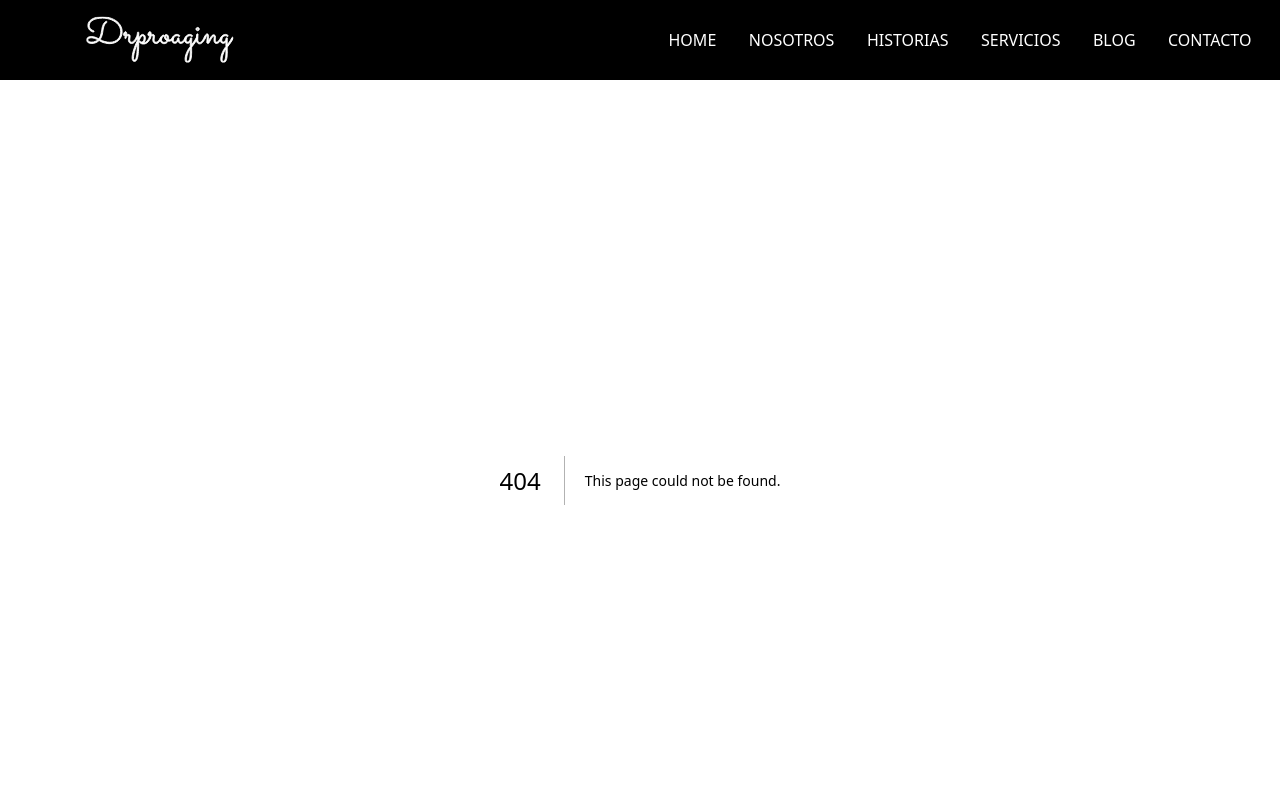
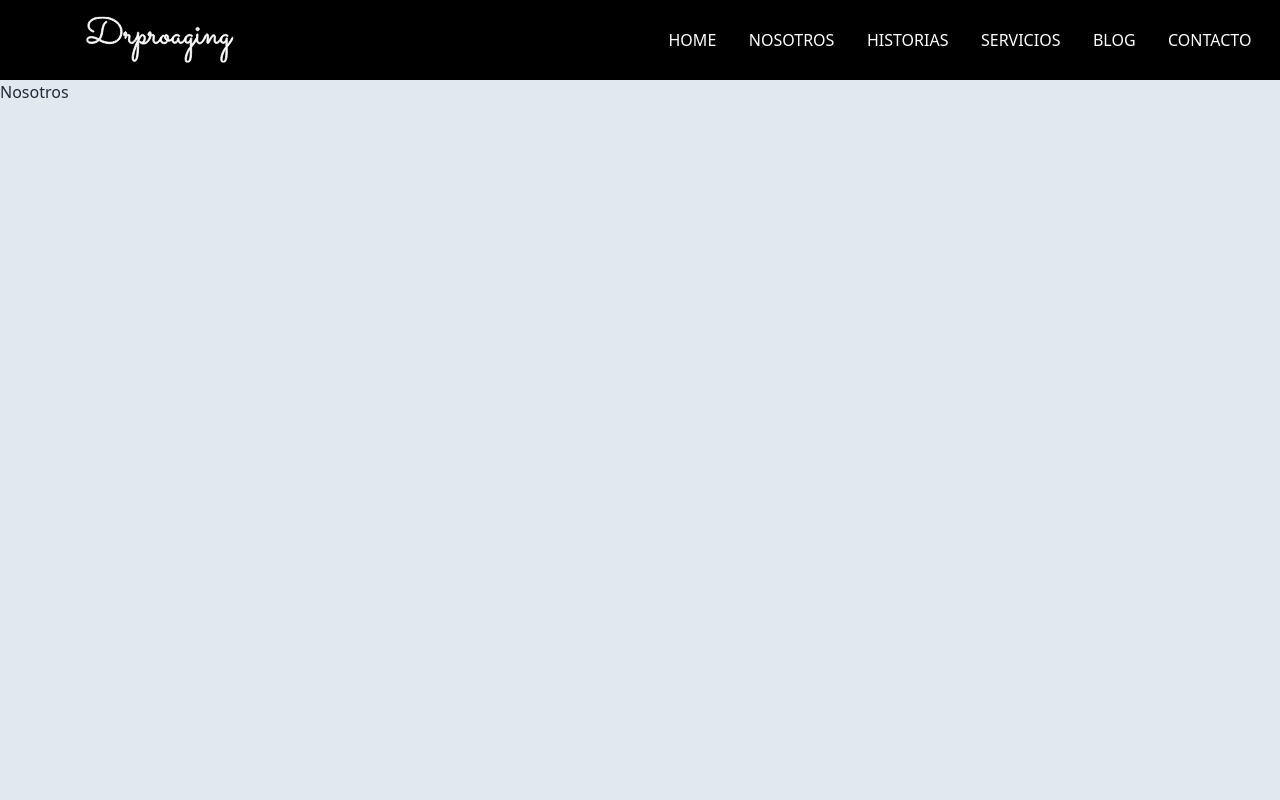
Before and after one commit to arcav/drproaging, a Next.js app: page /Nosotros in a window 1280 px wide. Before the commit this address had no page. Shown: the top 800 px of the page. Built offline with nearby package versions, Linux system fonts and the light colour scheme.

Commit message:
feature:page Nosotros basic

```diff
--- /dev/null
+++ b/pages/Nosotros.jsx
@@ -0,0 +1,8 @@
+import React from "react";
+import Container from "../components/Container";
+
+const Nosotros = () => {
+  return <p>Nosotros</p>;
+};
+
+export default Nosotros;
```
